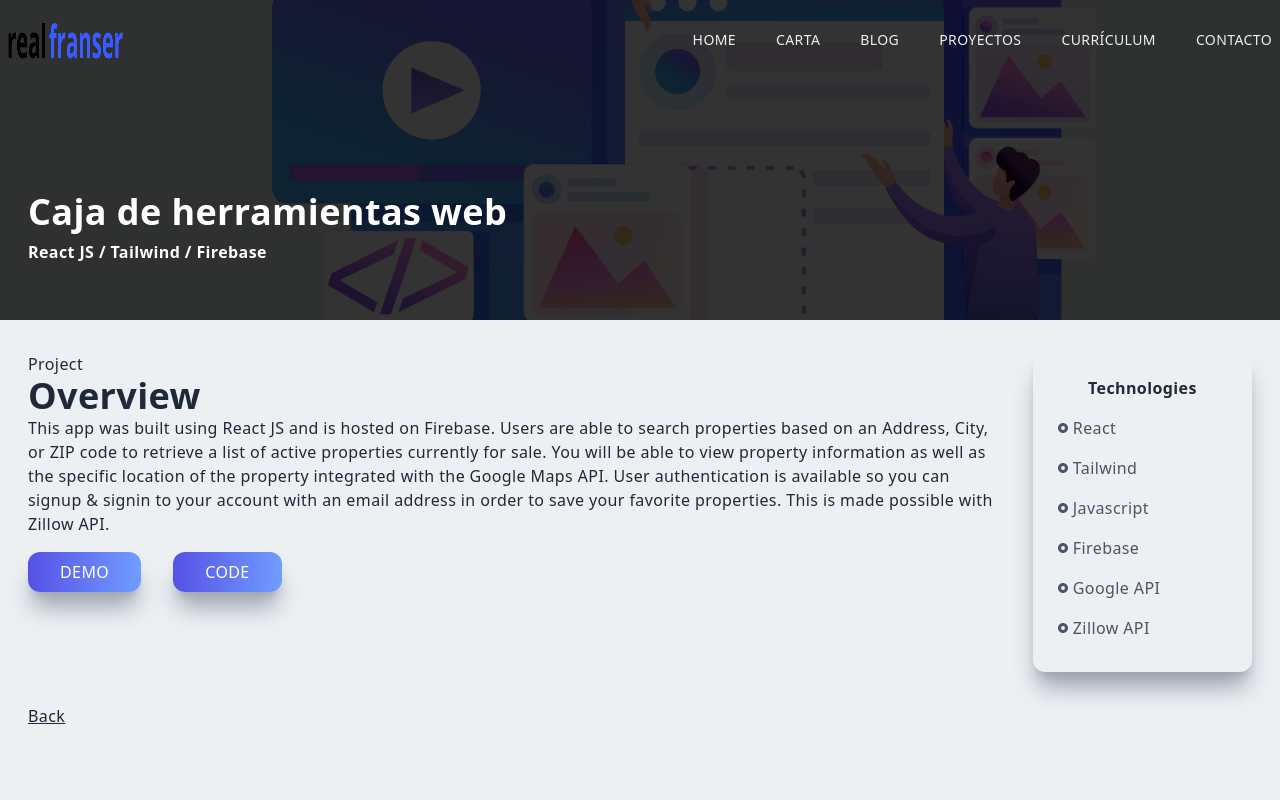
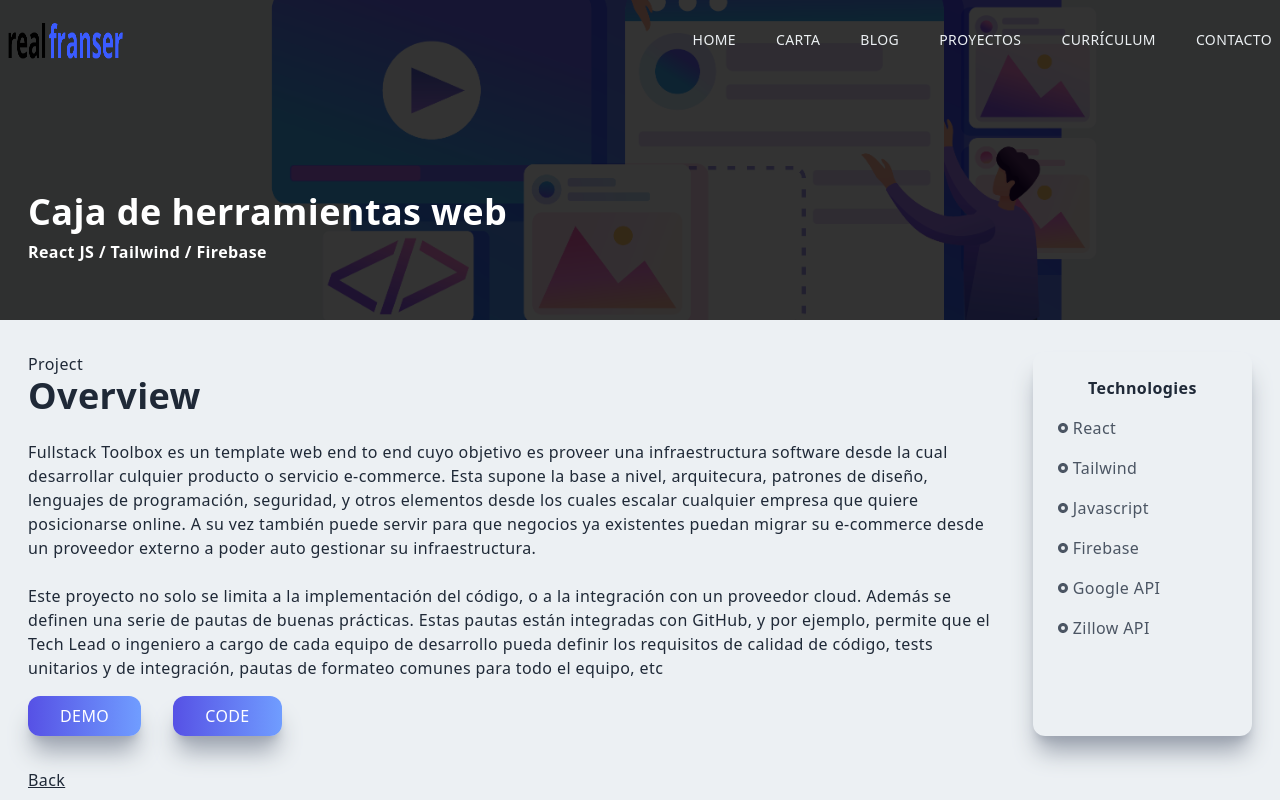
Before and after one commit to realfranser/portfolio-next, a Next.js app: page /blog/fullstack-toolbox in a window 1280 px wide. Built offline with nearby package versions, Linux system fonts and the light colour scheme.

Commit message:
Finished full traduction to spanish

```diff
--- a/pages/blog/fullstack-toolbox.tsx
+++ b/pages/blog/fullstack-toolbox.tsx
@@ -5,6 +5,10 @@ import React from "react";
 import { RiRadioButtonFill } from "react-icons/ri";
 
 import fullstackToolboxImg from "../../public/assets/projects/webtools.png";
+import { IBlogEntryData } from "../../components/BlogEntry";
+import blogEntriesJSON from "../../locales/es-ES/blog/blogEntries.json";
+
+const blogEntry: IBlogEntryData = blogEntriesJSON[0];
 
 const FullstackToolbox = () => {
   return (
@@ -28,18 +32,24 @@ const FullstackToolbox = () => {
         <div className="col-span-4">
           <p>Project</p>
           <h2>Overview</h2>
-          <p>
-            This app was built using React JS and is hosted on Firebase. Users
-            are able to search properties based on an Address, City, or ZIP code
-            to retrieve a list of active properties currently for sale. You will
-            be able to view property information as well as the specific
-            location of the property integrated with the Google Maps API. User
-            authentication is available so you can signup & signin to your
-            account with an email address in order to save your favorite
-            properties. This is made possible with Zillow API.
-          </p>
-          <button className="px-8 py-2 mt-4 mr-8">Demo</button>
-          <button className="px-8 py-2 mt-4">Code</button>
+          <br></br>
+          <p>{blogEntry.text_1}</p>
+          <br></br>
+          <p>{blogEntry.text_2}</p>
+          <a
+            href="https://github.com/realfranser/fullstack-toolbox"
+            target="_blank"
+            rel="noopener noreferrer"
+          >
+            <button className="px-8 py-2 mt-4 mr-8">Demo</button>
+          </a>
+          <a
+            href="https://github.com/realfranser/fullstack-toolbox"
+            target="_blank"
+            rel="noopener noreferrer"
+          >
+            <button className="px-8 py-2 mt-4">Code</button>
+          </a>
         </div>
         <div className="col-span-4 md:col-span-1 shadow-xl shadow-gray-400 rounded-xl p-4">
           <div className="p-2">
--- a/pages/blog/machine-learning.tsx
+++ b/pages/blog/machine-learning.tsx
@@ -4,6 +4,10 @@ import { RiRadioButtonFill } from "react-icons/ri";
 import Link from "next/link";
 
 import machineLearningImg from "../../public/assets/projects/ml_gcp.png";
+import { IBlogEntryData } from "../../components/BlogEntry";
+import blogEntriesJSON from "../../locales/es-ES/blog/blogEntries.json";
+
+const blogEntry: IBlogEntryData = blogEntriesJSON[1];
 
 const MachineLearning = () => {
   return (
@@ -27,18 +31,24 @@ const MachineLearning = () => {
         <div className="col-span-4">
           <p>Project</p>
           <h2>Overview</h2>
-          <p>
-            This app was built using React JS and is hosted on Firebase. Users
-            are able to search properties based on an Address, City, or ZIP code
-            to retrieve a list of active properties currently for sale. You will
-            be able to view property information as well as the specific
-            location of the property integrated with the Google Maps API. User
-            authentication is available so you can signup & signin to your
-            account with an email address in order to save your favorite
-            properties. This is made possible with Zillow API.
-          </p>
-          <button className="px-8 py-2 mt-4 mr-8">Demo</button>
-          <button className="px-8 py-2 mt-4">Code</button>
+          <br></br>
+          <p>{blogEntry.text_1}</p>
+          <br></br>
+          <p>{blogEntry.text_2}</p>
+          <a
+            href="https://drive.google.com/file/d/1yGx9DDbPeEp8CsqkcdLENRgRtD1C1oqi/view?usp=sharing"
+            target="_blank"
+            rel="noopener noreferrer"
+          >
+            <button className="px-8 py-2 mt-4 mr-8">Demo</button>
+          </a>
+          <a
+            href="https://github.com/realfranser/MachineLearning-GoogleCloud"
+            target="_blank"
+            rel="noopener noreferrer"
+          >
+            <button className="px-8 py-2 mt-4">Code</button>
+          </a>
         </div>
         <div className="col-span-4 md:col-span-1 shadow-xl shadow-gray-400 rounded-xl p-4">
           <div className="p-2">
--- a/pages/blog/online-affiliates.tsx
+++ b/pages/blog/online-affiliates.tsx
@@ -4,6 +4,10 @@ import { RiRadioButtonFill } from "react-icons/ri";
 import Link from "next/link";
 
 import onlineAffiliatesImg from "../../public/assets/projects/online_affiliates.png";
+import { IBlogEntryData } from "../../components/BlogEntry";
+import blogEntriesJSON from "../../locales/es-ES/blog/blogEntries.json";
+
+const blogEntry: IBlogEntryData = blogEntriesJSON[2];
 
 const OnlineAffiliates = () => {
   return (
@@ -27,18 +31,24 @@ const OnlineAffiliates = () => {
         <div className="col-span-4">
           <p>Project</p>
           <h2>Overview</h2>
-          <p>
-            This app was built using React JS and is hosted on Firebase. Users
-            are able to search properties based on an Address, City, or ZIP code
-            to retrieve a list of active properties currently for sale. You will
-            be able to view property information as well as the specific
-            location of the property integrated with the Google Maps API. User
-            authentication is available so you can signup & signin to your
-            account with an email address in order to save your favorite
-            properties. This is made possible with Zillow API.
-          </p>
-          <button className="px-8 py-2 mt-4 mr-8">Demo</button>
-          <button className="px-8 py-2 mt-4">Code</button>
+          <br></br>
+          <p>{blogEntry.text_1}</p>
+          <br></br>
+          <p>{blogEntry.text_2}</p>
+          <a
+            href="https://github.com/realfranser/online-affiliates"
+            target="_blank"
+            rel="noopener noreferrer"
+          >
+            <button className="px-8 py-2 mt-4 mr-8">Demo</button>
+          </a>
+          <a
+            href="https://github.com/realfranser/online-affiliates"
+            target="_blank"
+            rel="noopener noreferrer"
+          >
+            <button className="px-8 py-2 mt-4">Code</button>
+          </a>
         </div>
         <div className="col-span-4 md:col-span-1 shadow-xl shadow-gray-400 rounded-xl p-4">
           <div className="p-2">
--- a/pages/blog/portfolio.tsx
+++ b/pages/blog/portfolio.tsx
@@ -5,6 +5,10 @@ import React from "react";
 import { RiRadioButtonFill } from "react-icons/ri";
 
 import portfolio from "../../public/assets/projects/portfolio.png";
+import { IBlogEntryData } from "../../components/BlogEntry";
+import blogEntriesJSON from "../../locales/es-ES/blog/blogEntries.json";
+
+const blogEntry: IBlogEntryData = blogEntriesJSON[3];
 
 const Portfolio = () => {
   return (
@@ -28,18 +32,24 @@ const Portfolio = () => {
         <div className="col-span-4">
           <p>Project</p>
           <h2>Overview</h2>
-          <p>
-            This app was built using React JS and is hosted on Firebase. Users
-            are able to search properties based on an Address, City, or ZIP code
-            to retrieve a list of active properties currently for sale. You will
-            be able to view property information as well as the specific
-            location of the property integrated with the Google Maps API. User
-            authentication is available so you can signup & signin to your
-            account with an email address in order to save your favorite
-            properties. This is made possible with Zillow API.
-          </p>
-          <button className="px-8 py-2 mt-4 mr-8">Demo</button>
-          <button className="px-8 py-2 mt-4">Code</button>
+          <br></br>
+          <p>{blogEntry.text_1}</p>
+          <br></br>
+          <p>{blogEntry.text_2}</p>
+          <a
+            href="https://github.com/realfranser/portfolio"
+            target="_blank"
+            rel="noopener noreferrer"
+          >
+            <button className="px-8 py-2 mt-4 mr-8">Demo</button>
+          </a>
+          <a
+            href="https://realfranser.github.io/portfolio/"
+            target="_blank"
+            rel="noopener noreferrer"
+          >
+            <button className="px-8 py-2 mt-4">Code</button>
+          </a>
         </div>
         <div className="col-span-4 md:col-span-1 shadow-xl shadow-gray-400 rounded-xl p-4">
           <div className="p-2">
--- a/pages/resume/index.tsx
+++ b/pages/resume/index.tsx
@@ -56,7 +56,7 @@ const resume = () => {
         <h2 className="text-center">{resumeData.title}</h2>
         <div className="text-center py-4 text-xl font-bold uppercase tracking-wider">
           <a
-            href="https://drive.google.com/file/d/1EVgIRfTtThI66ZaLeiswODqXxbIt7Ccm/view?usp=sharing"
+            href="https://drive.google.com/file/d/1DHumYPMV608zNxMHm2yHj-mPJjPz0ke3/view?usp=sharing"
             target="_blank"
             rel="noopener noreferrer"
           >
```
Also changed, not shown: components/About.tsx (+0 -7 lines).
